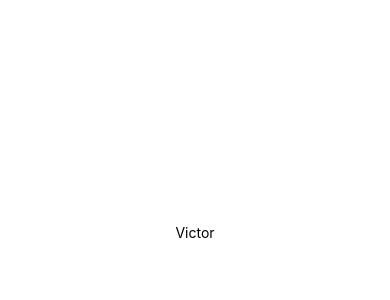
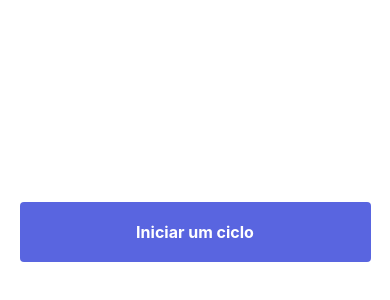
Before and after one commit to victorlirafront/app-wine, a React Native app: screen / in a window 390 px wide. Shown: the part 190-490 px from the top of the page. Built offline with nearby package versions, Linux system fonts and the light colour scheme.

Commit message:
feat: primary button

```diff
--- a/App.tsx
+++ b/App.tsx
@@ -1,11 +1,10 @@
-import { StatusBar } from 'expo-status-bar';
-import { StyleSheet, Text, View } from 'react-native';
+import { StyleSheet, View } from 'react-native';
+import PrimaryButton from './components/PrimaryButton';
 
 export default function App() {
   return (
     <View style={styles.container}>
-      <Text>Victor</Text>
-      <StatusBar style="auto" />
+      <PrimaryButton>Iniciar um ciclo</PrimaryButton>
     </View>
   );
 }
--- /dev/null
+++ b/components/PrimaryButton/index.tsx
@@ -0,0 +1,34 @@
+import { View, StyleSheet, Text, Pressable } from 'react-native';
+
+interface PrimaryButtonProps {
+  children: React.ReactNode;
+}
+
+const PrimaryButton = function (props: PrimaryButtonProps) {
+  const { children } = props;
+
+  return (
+    <View style={styles.buttonContainer}>
+      <Pressable android_ripple={{ color: '#4e56ad' }}>
+        <Text style={styles.buttonText}> {children} </Text>
+      </Pressable>
+    </View>
+  );
+};
+
+export default PrimaryButton;
+
+const styles = StyleSheet.create({
+  buttonContainer: {
+    backgroundColor: '#5965e0',
+    width: '90%',
+    borderRadius: 4,
+  },
+  buttonText: {
+    color: '#fff',
+    textAlign: 'center',
+    fontSize: 16,
+    fontWeight: 'bold',
+    padding: 20,
+  },
+});
```
Also changed, not shown: 1 other file (tests, documents, lock files or other folders).
